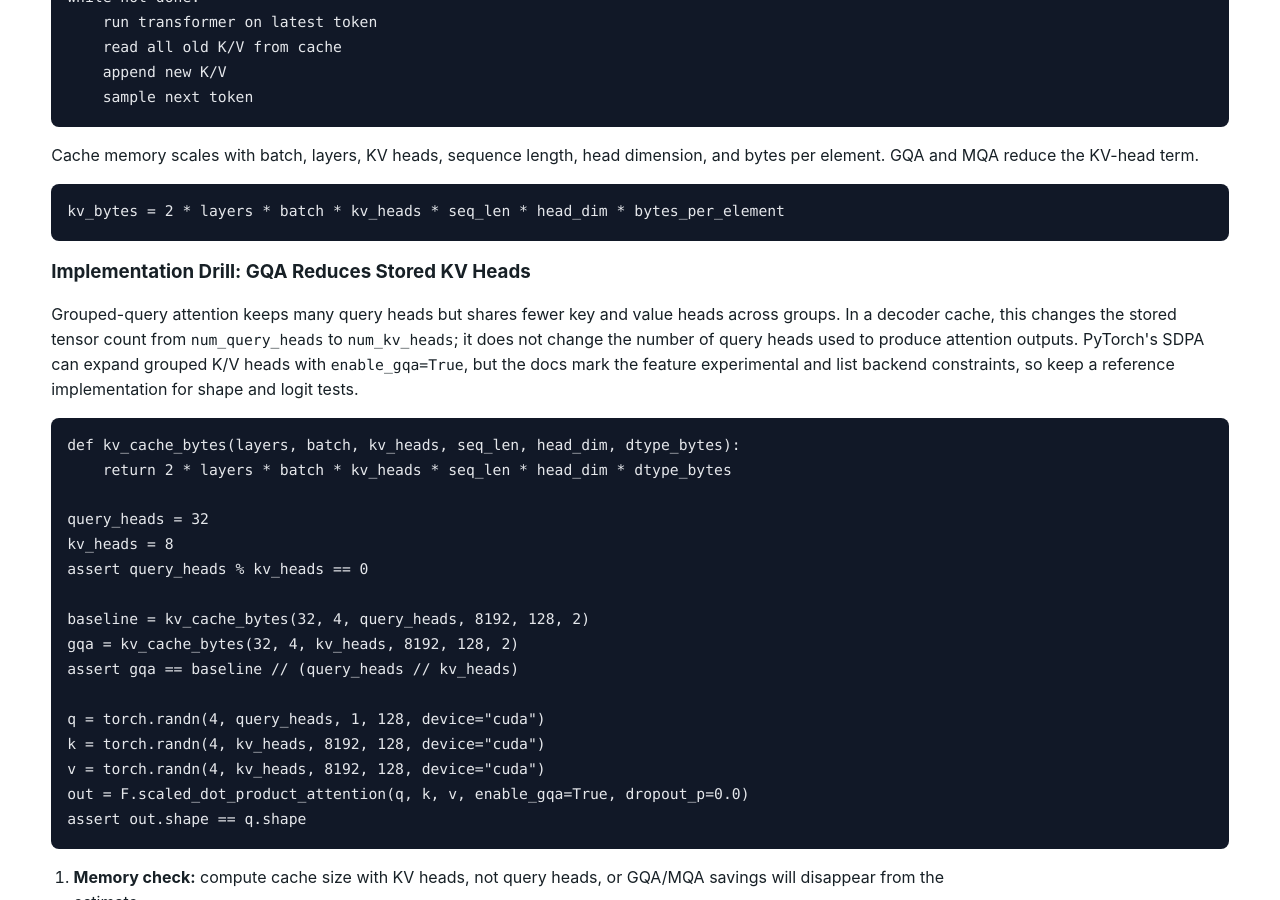
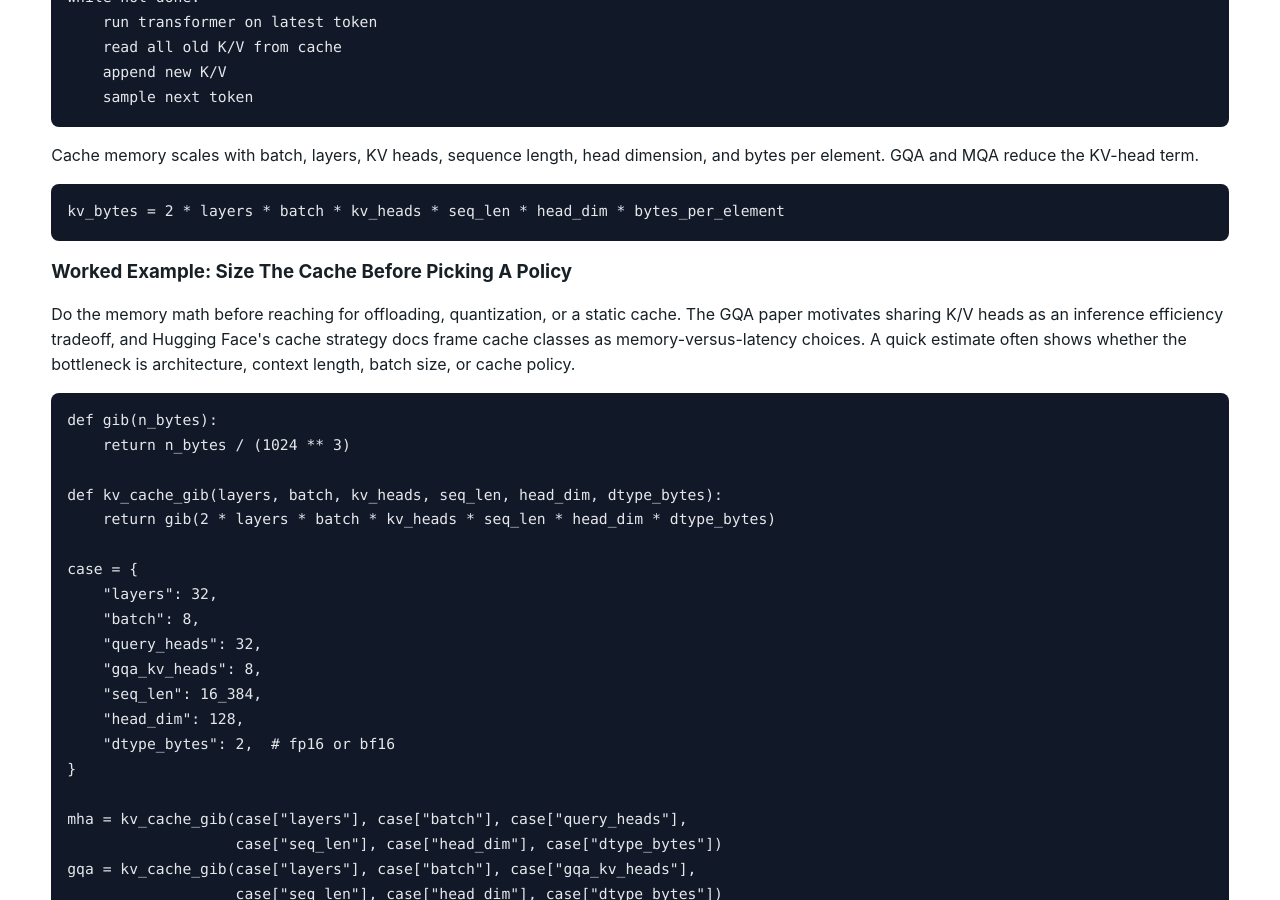
Before and after one commit to kennethli319/kennethli319.github.io, a Jekyll site: the page llm-ml-course/lessons/decoding-kv-cache.html, which Jekyll copies as it is, in a window 1280 px wide and 900 px high, scrolled down 3741 px. Built offline with Jekyll 4.4.1, drawn with Linux system fonts in a browser that asks for light colours; some of the changed text lies outside the part shown.

Commit message:
Sync KV cache sizing drill

```diff
--- a/llm-ml-course/lessons/decoding-kv-cache.html
+++ b/llm-ml-course/lessons/decoding-kv-cache.html
@@ -152,6 +152,45 @@ while not done:
         dimension, and bytes per element. GQA and MQA reduce the KV-head term.
       </p>
       <pre><code>kv_bytes = 2 * layers * batch * kv_heads * seq_len * head_dim * bytes_per_element</code></pre>
+      <h3>Worked Example: Size The Cache Before Picking A Policy</h3>
+      <p>
+        Do the memory math before reaching for offloading, quantization, or a
+        static cache. The GQA paper motivates sharing K/V heads as an inference
+        efficiency tradeoff, and Hugging Face's cache strategy docs frame cache
+        classes as memory-versus-latency choices. A quick estimate often shows
+        whether the bottleneck is architecture, context length, batch size, or
+        cache policy.
+      </p>
+      <pre><code class="language-python">def gib(n_bytes):
+    return n_bytes / (1024 ** 3)
+
+def kv_cache_gib(layers, batch, kv_heads, seq_len, head_dim, dtype_bytes):
+    return gib(2 * layers * batch * kv_heads * seq_len * head_dim * dtype_bytes)
+
+case = {
+    "layers": 32,
+    "batch": 8,
+    "query_heads": 32,
+    "gqa_kv_heads": 8,
+    "seq_len": 16_384,
+    "head_dim": 128,
+    "dtype_bytes": 2,  # fp16 or bf16
+}
+
+mha = kv_cache_gib(case["layers"], case["batch"], case["query_heads"],
+                   case["seq_len"], case["head_dim"], case["dtype_bytes"])
+gqa = kv_cache_gib(case["layers"], case["batch"], case["gqa_kv_heads"],
+                   case["seq_len"], case["head_dim"], case["dtype_bytes"])
+print(round(mha, 2), round(gqa, 2))  # 32.0 GiB vs 8.0 GiB</code></pre>
+      <ol class="steps">
+        <li><strong>Architecture lever:</strong> if KV heads dominate memory, GQA/MQA reduces the cache footprint before any serving-layer trick is applied.</li>
+        <li><strong>Policy lever:</strong> if the model architecture is fixed, compare dynamic, static, offloaded, and quantized cache choices against the measured bottleneck.</li>
+        <li><strong>Batch lever:</strong> continuous batching multiplies cache memory by active sequences, so admission control needs a KV budget, not just a request count.</li>
+      </ol>
+      <details class="qa">
+        <summary>Question: Why does the worked example compare query heads to KV heads?</summary>
+        <p>Standard multi-head attention stores one K/V set per query head. GQA keeps the query-head count but stores fewer K/V heads, so long-context cache memory drops in proportion to the head-sharing ratio.</p>
+      </details>
       <h3>Implementation Drill: GQA Reduces Stored KV Heads</h3>
       <p>
         Grouped-query attention keeps many query heads but shares fewer key and
```
